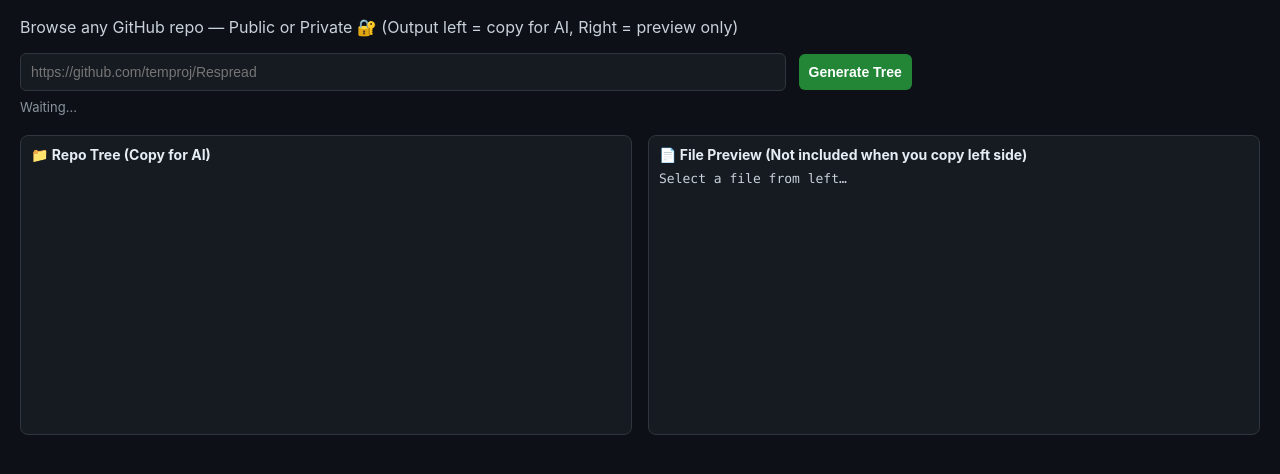
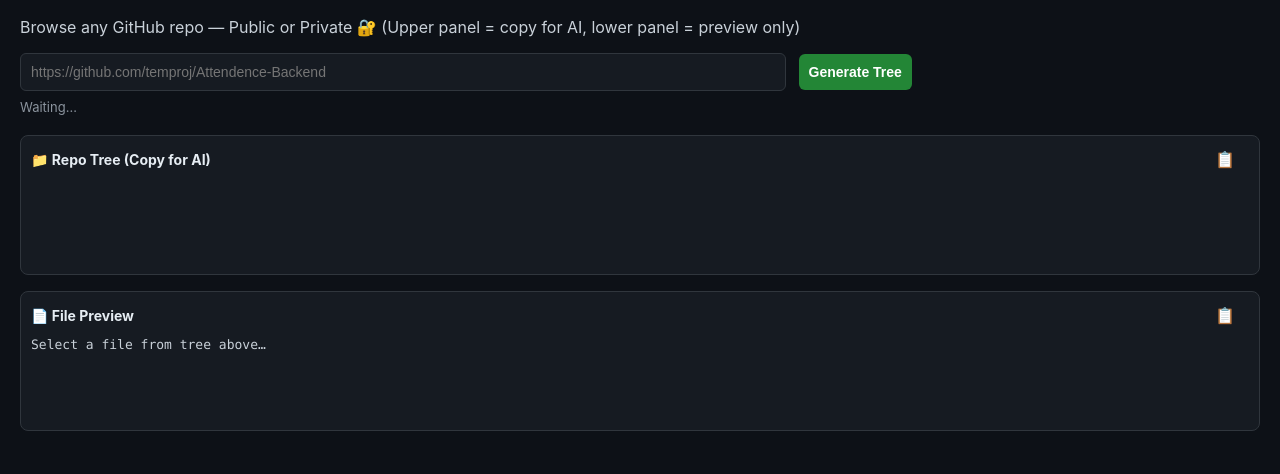
Before and after one commit to try-to-learn-now/gitmortem, a website: page public/index.html in a window 1280 px wide. Shown: the part 52-526 px from the top of the page. Drawn offline with nearby package versions, Linux system fonts and the light colour scheme.

Commit message:
Update index.html

```diff
--- a/public/index.html
+++ b/public/index.html
@@ -5,9 +5,8 @@
 <meta name="viewport" content="width=1024">
 <title>GitMortem Explorer</title>
 <style>
-    :root {
-        color-scheme: dark;
-    }
+    :root { color-scheme: dark; }
+
     body {
         font-family: -apple-system, BlinkMacSystemFont, system-ui, sans-serif;
         background:#0d1117;
@@ -15,9 +14,8 @@
         padding:20px;
         margin:0;
     }
-    h2 {
-        margin-top:0;
-    }
+    h2 { margin-top:0; }
+
     input, button {
         padding: 10px;
         border-radius: 6px;
@@ -45,30 +43,49 @@
         color:#8b949e;
     }
 
-    /* 2-panel layout */
+    /* Up–down panels */
     .panes {
         display:flex;
+        flex-direction:column;
         gap:16px;
         margin-top:20px;
     }
     .pane {
-        flex:1;
         background:#161b22;
         border-radius:8px;
         padding:10px;
         border:1px solid #30363d;
-        min-height:300px;
+        min-height:140px;
         box-sizing:border-box;
         overflow:auto;
     }
-    .pane h3 {
-        margin-top:0;
+
+    .pane-header {
+        display:flex;
+        align-items:center;
+        justify-content:space-between;
         margin-bottom:8px;
+    }
+    .pane-title {
         font-size:14px;
+        margin:0;
         color:#e6edf3;
     }
 
-    /* Left tree (copy area) */
+    .copy-icon-btn {
+        border:none;
+        background:transparent;
+        cursor:pointer;
+        font-size:16px;
+        padding:4px 6px;
+        color:#8b949e;
+        border-radius:999px;
+    }
+    .copy-icon-btn:hover {
+        background:#21262d;
+        color:#c9d1d9;
+    }
+
     #tree {
         white-space: pre;
         font-family: SFMono-Regular, Consolas, "Liberation Mono", monospace;
@@ -80,7 +97,6 @@
         text-decoration:underline;
     }
 
-    /* Right preview */
     #preview-box {
         font-family: SFMono-Regular, Consolas, "Liberation Mono", monospace;
         font-size:13px;
@@ -91,34 +107,53 @@
         white-space: pre-wrap;
         word-break: break-word;
     }
+
+    .copied-toast {
+        font-size:11px;
+        margin-left:8px;
+        color:#3fb950;
+    }
 </style>
 
-<!-- highlight.js theme -->
 <link rel="stylesheet" href="https://cdnjs.cloudflare.com/ajax/libs/highlight.js/11.7.0/styles/github-dark.min.css">
 </head>
 
 <body>
     <h2>🚀 GitMortem Explorer</h2>
-    <p>Browse any GitHub repo — Public or Private 🔐 (Output left = copy for AI, Right = preview only)</p>
+    <p>Browse any GitHub repo — Public or Private 🔐 (Upper panel = copy for AI, lower panel = preview only)</p>
 
     <div>
-        <input type="text" id="repo-url" placeholder="https://github.com/temproj/Respread">
+        <input type="text" id="repo-url" placeholder="https://github.com/temproj/Attendence-Backend">
         <button id="load-btn">Generate Tree</button>
     </div>
     <div id="status">Waiting…</div>
 
     <div class="panes">
+        <!-- TOP: AI copy panel -->
         <div class="pane">
-            <h3>📁 Repo Tree (Copy for AI)</h3>
+            <div class="pane-header">
+                <h3 class="pane-title">📁 Repo Tree (Copy for AI)</h3>
+                <div>
+                    <button class="copy-icon-btn" data-target="tree" title="Copy tree for AI">📋</button>
+                    <span class="copied-toast" id="tree-copied"></span>
+                </div>
+            </div>
             <div id="tree"></div>
         </div>
+
+        <!-- BOTTOM: preview panel -->
         <div class="pane">
-            <h3>📄 File Preview (Not included when you copy left side)</h3>
-            <div id="preview-box">Select a file from left…</div>
+            <div class="pane-header">
+                <h3 class="pane-title">📄 File Preview</h3>
+                <div>
+                    <button class="copy-icon-btn" data-target="preview-box" title="Copy preview code">📋</button>
+                    <span class="copied-toast" id="preview-copied"></span>
+                </div>
+            </div>
+            <div id="preview-box">Select a file from tree above…</div>
         </div>
     </div>
 
-    <!-- highlight.js script -->
     <script src="https://cdnjs.cloudflare.com/ajax/libs/highlight.js/11.7.0/highlight.min.js"></script>
     <script src="app.js"></script>
 </body>
```
